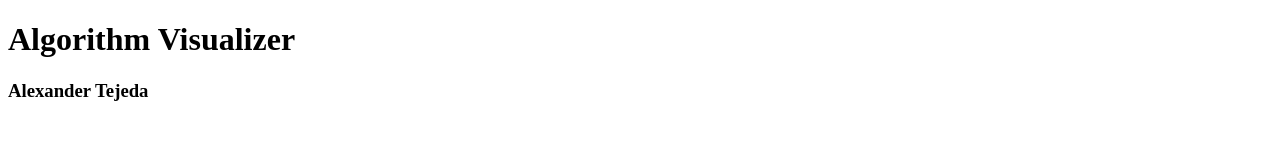
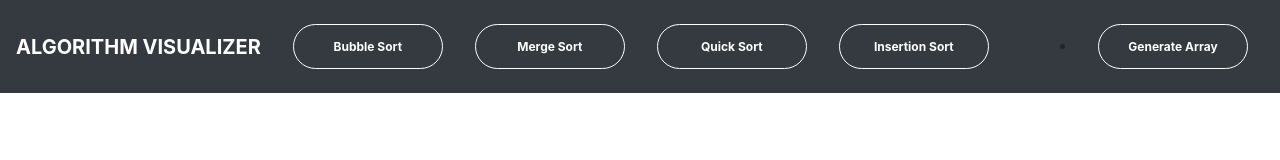
Before and after one commit to alextejeda-14/algorithm-visualizer, a plain HTML site: page index.html in a window 1280 px wide. Drawn offline with nearby package versions, Linux system fonts and the light colour scheme.

Commit message:
Added navigation bar buttons and JS functionality to log when buttons are clicked and to generate a random array on load too

```diff
--- a/css/styles.css
+++ b/css/styles.css
@@ -0,0 +1,11 @@
+.btn-circle.btn-xl {
+    width: 150px;
+    height: 45px;
+    padding: 10px 15px;
+    border: 1px solid white;
+    border-radius: 40px;
+    font-size: 12px;
+    font-weight: bold;
+    text-align: center;
+    color: white;
+}
--- a/index.html
+++ b/index.html
@@ -1,3 +1,9 @@
+<!--
+
+    CREATED BY ALEXANDER TEJEDA
+
+-->
+
 <!DOCTYPE html>
 <html lang="en">
 <head>
@@ -6,11 +12,40 @@
     <meta name="viewport" content="width=device-width, initial-scale=1.0">
     <title>Algorithm Visualizer</title>
     <link rel="stylesheet" href="./css/styles.css">
+    <link rel="stylesheet" href="https://stackpath.bootstrapcdn.com/bootstrap/4.1.3/css/bootstrap.min.css" integrity="sha384-MCw98/SFnGE8fJT3GXwEOngsV7Zt27NXFoaoApmYm81iuXoPkFOJwJ8ERdknLPMO" crossorigin="anonymous">
 </head>
 <body>
 
-    <h1>Algorithm Visualizer</h1>
-    <h3>Alexander Tejeda</h3>
+    <nav class="navbar navbar-expand-lg navbar-dark bg-dark">
+        <span class="navbar-brand mb-0 h1 font-weight-bold">ALGORITHM VISUALIZER</span>
+        <button class="navbar-toggler" type="button" data-toggle="collapse" data-target="#navbarText" aria-controls="navbarText" aria-expanded="false" aria-label="Toggle navigation">
+          <span class="navbar-toggler-icon"></span>
+        </button>
+        <div class="collapse navbar-collapse" id="navbarText">
+            <ul class="navbar-nav mr-auto">
+                <li class="nav-item">
+                    <button class="btn btn-lg btn-dark btn-circle btn-xl px-2 m-3" id="bubble" type="button">Bubble Sort</button>
+                </li>
+                <li class="nav-item">
+                    <button class="btn btn-lg btn-dark btn-circle btn-xl px-2 m-3" id="merge" type="button">Merge Sort</button>
+                </li>
+                <li class="nav-item">
+                    <button class="btn btn-lg btn-dark btn-circle btn-xl px-2 m-3" id="quick" type="button">Quick Sort</button>
+                </li>
+                <li class="nav-item">
+                    <button class="btn btn-lg btn-dark btn-circle btn-xl px-2 m-3" id="insertion" type="button">Insertion Sort</button>
+                </li>
+            </ul>
+            <div class="collapse navbar-collapse justify-content-end">
+                <li class="nav-item">
+                    <button class="btn btn-lg btn-dark btn-circle btn-xl px-2 m-3" id="generate" type="button">Generate Array</button>
+                </li>
+            </div>
+        </div>
+    </nav>
+    <div class="container">
+
+    </div>
 
     <!-- JAVASCRIPT & JQUERY LINKED -->
     <script src="./js/script.js"></script>
--- a/js/script.js
+++ b/js/script.js
@@ -0,0 +1,48 @@
+/*
+
+    CREATED BY ALEXANDER TEJEDA
+
+*/
+
+// Constants that will hold and act as the events listeners for when the buttons are clicked and apply the neccessary sort to the array
+const ON_LOAD = document.addEventListener("DOMContentLoaded", () => {
+    const INTEGER_ARRAY = generateRandomArray();
+    console.log(INTEGER_ARRAY);
+});
+const BUBBLE_SORT = document.getElementById("bubble").addEventListener("click", () => {
+    console.log("Bubble Sort");
+})
+const MERGE_SORT = document.getElementById("merge").addEventListener("click", () => {
+    console.log("Merge Sort");
+})
+const QUICK_SORT = document.getElementById("quick").addEventListener("click", () => {
+    console.log("Quick Sort");
+})
+const INSERTION_SORT = document.getElementById("insertion").addEventListener("click", () => {
+    console.log("Insertion Sort");
+})
+const GENERATE_ARRAY = document.getElementById("generate").addEventListener("click", () => {
+    const INTEGER_ARRAY = generateRandomArray();
+    console.log(INTEGER_ARRAY);
+})
+
+// Function that will generate an array with 50 integers between the bounds of (5, 100)
+function generateRandomArray() {
+
+    // Constant that will hold the arrray of integers
+    const INTEGER_ARRAY = [];
+
+    // While loop that will keep generating random integers from the bounds of (5, 105)
+    // to be pushed onto the array as long as the length of the array is less than 50
+    while (true) {
+
+        if (INTEGER_ARRAY.length === 50) {
+            break;
+        }
+
+        var randomInt = Math.floor(Math.random() * 100) + 5;
+        INTEGER_ARRAY.push(randomInt);
+    }
+
+    return INTEGER_ARRAY;
+}
```
